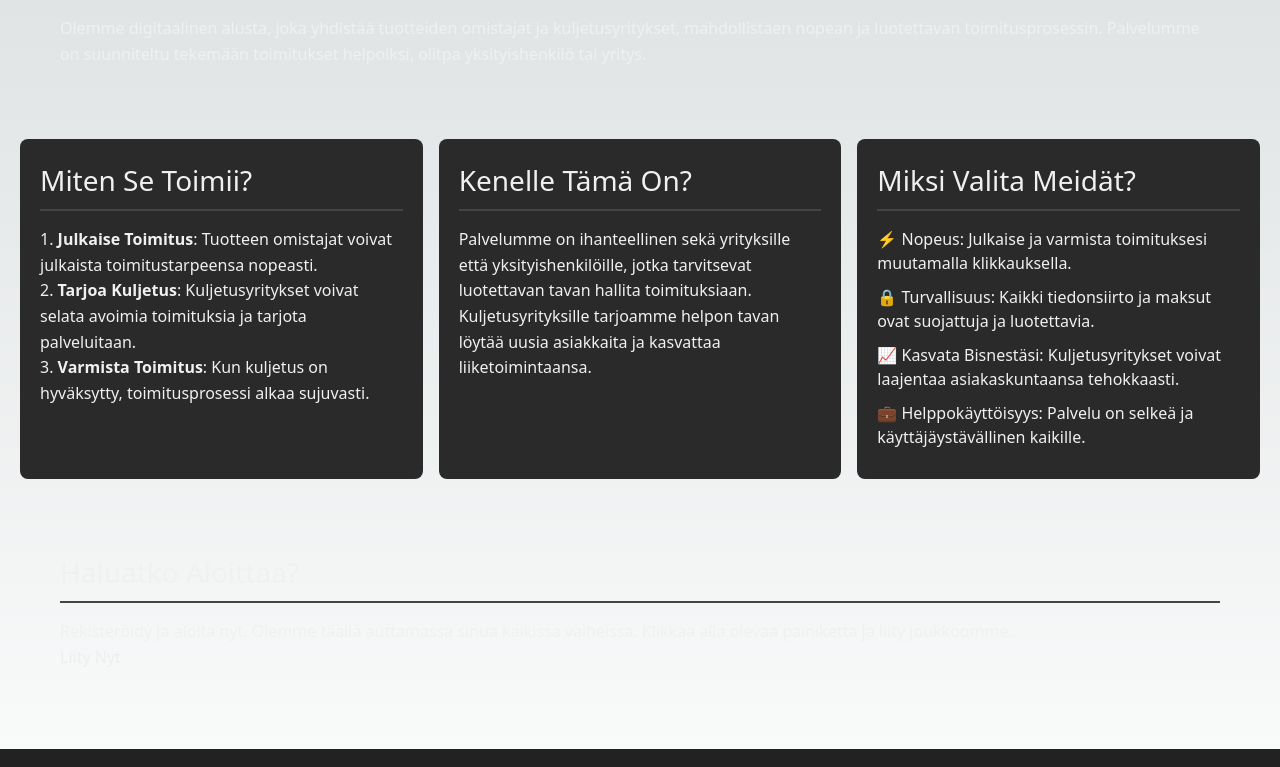
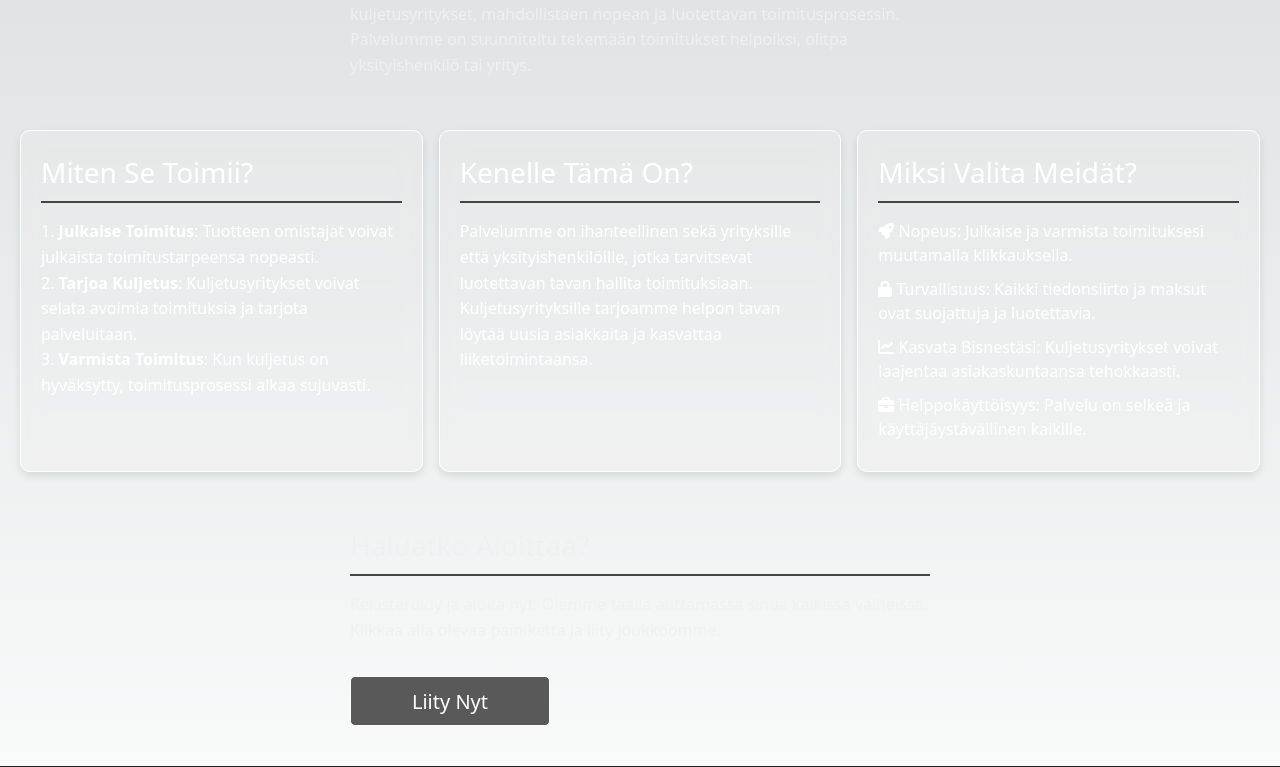
Before and after one commit to thahertech/logistics-platform, a Next.js app: page /our-service in a window 1280 px wide. Shown: the part 308-1075 px from the top of the page. Built offline with nearby package versions, Linux system fonts and the light colour scheme.

Commit message:
Styling for components

```diff
--- a/src/app/Styles/Dashboard.module.css
+++ b/src/app/Styles/Dashboard.module.css
@@ -1,8 +1,40 @@
 .body {
   font-family: 'Inter';
 }
+@keyframes fadeIn {
+  0% {
+    opacity: 0;
+    transform: translateY(25px);
+  }
+  100% {
+    opacity: 1;
+    transform: translateY(0);
+  }
+}
 
+@keyframes fadeCardIn {
+  0% {
+    opacity: 0;
+    transform: translateY(80px);
+  }
+  100% {
+    opacity: 1;
+    transform: translateY(0);
+  }
 
+}
+
+.serviceCard{
+  animation: fadeCardIn 1.5s ease forwards;
+}
+
+.heroImg,
+.whyChooseUs,
+.line,
+.card,
+.section {
+  animation: fadeIn 2s ease forwards;
+}
 .heroImg {
   background-color: #080808;
   background-position: center;
@@ -50,7 +82,7 @@
     font-variant: small-caps;
     color: #ffffff;
     margin-top: 10px;
-    background-color: #08080860;
+    background-color: #08080882;
     -webkit-backdrop-filter: blur(0.01px);
     backdrop-filter: blur(0.01px);
     padding: 150px 12.5rem;
@@ -218,7 +250,8 @@
     flex: 1;
     margin: 10px;
     padding: 20px;
-  background-color: #575757b7;
+    background-color: #f1eeee21;
+    border: 1px solid #fff;
     -webkit-backdrop-filter: blur(10px);
     backdrop-filter: blur(10px);
     border-radius: 8px;
--- a/src/app/Styles/page.module.css
+++ b/src/app/Styles/page.module.css
@@ -1,5 +1,5 @@
 .aboutUsHero {
-  background-image: url('../../../public/assets/aboutUsBG.jpg');
+  background-image: url('../../../public/assets/TruckImg.jpeg');
   background-size: cover;
   background-position: center;
   height: 300px;
@@ -13,14 +13,12 @@
   opacity: 0.9;
 }
 
-
-
-
 .section {
   color: #f0f0f0;
-  padding: 40px;
+  padding: 20px;
   border-radius: 8px;
-  margin: 20px 0;
+  margin: auto;
+  max-width: 620px;
 }
 
 .sectionTitle {
@@ -57,17 +55,23 @@
   gap: 16px;
 }
 
+
 .card {
-  background-color: #2a2a2a; /* Dark background */
-  color: #f0f0f0;           /* Light text */
+  background-color: #f1eeee21;
+  border: 1px solid #fff;
+  -webkit-backdrop-filter: blur(10px);
+  backdrop-filter: blur(10px);
+  border-radius: 8px;
+  color: #f0f0f0;
   padding: 20px;
-  border-radius: 8px;
   box-shadow: 0 4px 8px rgba(0, 0, 0, 0.2);
   transition: transform 0.2s;
 }
 
 .card:hover {
   transform: translateY(-5px);
+  box-shadow: 0 8px 16px rgba(255, 255, 255, 0.2);
+
 }
 
 .card h3 {
@@ -87,16 +91,59 @@
   justify-items: center;
   margin-bottom: 2rem;
   margin-top: 2rem;
+  color: white;
+}
+
+@media (max-width: 1260px) {
+  .MasonryContainer{
+        flex-direction: column;
+        display: flex;
+        width: 100%;
+        align-items: center;
+        justify-content: center;
+    }
+
+    .masonryItem{
+      max-width: 600px;
+    }
 }
 
 .masonryItem {
-  background-color: #2a2a2a; /* Card background color */
-  color: #f0f0f0;           /* Text color */
+  background-color: #f1eeee21;
+  border: 1px solid #fff;
+  -webkit-backdrop-filter: blur(10px);
+  backdrop-filter: blur(10px);
+  box-shadow: 0 4px 8px rgba(0, 0, 0, 0.1);
+  border-radius: 10px;
   padding: 20px;
-  border-radius: 8px;
-  transition: transform 0.3s;
+  text-align: left;
+  transition: transform 0.3s ease, box-shadow 0.3s ease;
 }
 
 .masonryItem:hover {
   transform: scale(1.05); /* Slightly enlarge on hover */
+  box-shadow: 0 8px 16px rgba(255, 255, 255, 0.2); /* Light hover effect */
+
 }
+
+.joinButton {
+  padding: 10px 20px;
+  font-size: 20px;
+  color: #ffffff;
+  background-color: #595959;
+  border: 1px solid #fff;
+  margin: 0 auto;
+  margin-top: 2rem;
+  width: 200px;
+  height: 50px;
+  align-content: center;
+  border-radius: 5px;
+  cursor: pointer;
+  transition: background-color 0.3s ease;
+  align-self: center;
+}
+
+.joinButton:hover {
+  background-color: #1c1c1c;
+  color: white;
+}
--- a/src/app/components/contactForm.js
+++ b/src/app/components/contactForm.js
@@ -2,45 +2,58 @@ import React, { useState } from 'react';
 import styles from '../Styles/Contact.module.css';
 
 const ContactForm = () => {
-  const [name, setName] = useState('');
   const [company, setCompany] = useState('');
   const [email, setEmail] = useState('');
-  const [message, setMessage] = useState('');
+  const [isSubmitted, setIsSubmitted] = useState(false);
+  const [showForm, setShowForm] = useState(true);
 
-  const handleSubmit = (event) => {
+  const handleSubmit = async (event) => {
     event.preventDefault();
 
-    const formData = {
-      name,
-      email,
-      message,
-    };
+    const formData = { company, email };
 
-    console.log('Form data:', formData);
+    try {
+      const response = await fetch('/api/news-letter', {
+        method: 'POST',
+        headers: {
+          'Content-Type': 'application/json',
+        },
+        body: JSON.stringify(formData),
+      });
 
-    setName('');
+      if (response.ok) {
+        setIsSubmitted(true);
+        // Delay hiding the form to allow fade-out effect to complete
+        setTimeout(() => {
+          setShowForm(false);
+        }, 1000); // Match this duration with the CSS transition duration
+      } else {
+        console.error('Failed to submit the form.');
+      }
+    } catch (error) {
+      console.error('An error occurred:', error);
+    }
+
+    // Clear the fields only after a successful submission
+    setCompany('');
     setEmail('');
-    setMessage('');
   };
 
   return (
     <div>
-      <form className={styles.contactForm} onSubmit={handleSubmit}>
+      {isSubmitted && <p className={styles.successMessage}>Kiitos ja nähdään pian.</p>}
+
+      {showForm && (
+        <form
+          className={`${styles.contactForm} ${isSubmitted ? styles.fadeOut : ''}`}
+          onSubmit={handleSubmit}
+        >
           <input
             className={styles.inputField}
             type="text"
-          placeholder="Nimi"
-          value={name}
-          onChange={(e) => setName(e.target.value)}
-          required
-        />
-        <input
-          className={styles.inputField}
-          type="company"
             placeholder="Yritys"
             value={company}
             onChange={(e) => setCompany(e.target.value)}
-          optional
           />
           <input
             className={styles.inputField}
@@ -50,15 +63,11 @@ const ContactForm = () => {
             onChange={(e) => setEmail(e.target.value)}
             required
           />
-        <textarea
-          className={styles.textArea}
-          placeholder="Viesti"
-          value={message}
-          onChange={(e) => setMessage(e.target.value)}
-          required
-        ></textarea>
-        <button className={styles.submitButton} type="submit">Lähetä</button>
+          <button className={styles.submitButton} type="submit">
+            Lähetä
+          </button>
         </form>
+      )}
     </div>
   );
 };
--- a/src/pages/about-us.js
+++ b/src/pages/about-us.js
@@ -2,6 +2,10 @@ import React from 'react';
 import Layout from '@/app/dashboard/Layout';
 import styles from '../app/Styles/page.module.css';
 import '../app/globals.css';
+
+// Import Font Awesome icons
+import { FontAwesomeIcon } from '@fortawesome/react-fontawesome';
+import { faWrench, faSeedling, faHandsHelping, faLightbulb } from '@fortawesome/free-solid-svg-icons';
 
 const AboutUs = () => {
   return (
@@ -31,30 +35,30 @@ const AboutUs = () => {
         <h2 className={styles.sectionTitle}>Arvomme</h2>
         <div className={`${styles.cardContainer}`}>
           <div className={styles.card}>
-            <h3>🔧 Luotettavuus</h3>
+            <h3><FontAwesomeIcon icon={faWrench} /> Luotettavuus</h3>
             <p>Asiakkaamme voivat luottaa palveluihimme.</p>
           </div>
           <div className={styles.card}>
-            <h3>🌱 Kestävyys</h3>
+            <h3><FontAwesomeIcon icon={faSeedling} /> Kestävyys</h3>
             <p>Minimoimme ympäristövaikutuksemme kaikissa toiminnoissamme.</p>
           </div>
           <div className={styles.card}>
-            <h3>🤝 Asiakaskeskeisyys</h3>
+            <h3><FontAwesomeIcon icon={faHandsHelping} /> Asiakaskeskeisyys</h3>
             <p>Asiakkaamme ovat kaiken toimintamme keskiössä.</p>
           </div>
           <div className={styles.card}>
-            <h3>💡 Innovaatio</h3>
+            <h3><FontAwesomeIcon icon={faLightbulb} /> Innovaatio</h3>
             <p>Etsimme jatkuvasti uusia tapoja parantaa palveluitamme ja prosessejamme.</p>
           </div>
         </div>
       </div>
 
       <div className={styles.section}>
-        <h2 className={styles.sectionTitle}>Ota Yhteyttä</h2>
+         <div className={styles.sectionTitle}></div>
         <p className={styles.sectionContent}>
           Haluatko tietää lisää? Ota rohkeasti yhteyttä tiimiimme, ja autamme sinua mielellämme kaikissa kysymyksissäsi.
         </p>
-        <button className={styles.contactButton} onClick={() => window.location.href='/contact'}>
+        <button className={styles.joinButton} onClick={() => window.location.href='/contact'}>
           Ota Yhteyttä
         </button>
       </div>
--- a/src/pages/our-service.js
+++ b/src/pages/our-service.js
@@ -1,5 +1,7 @@
 import React from 'react';
 import Layout from '@/app/dashboard/Layout';
+import { FontAwesomeIcon } from '@fortawesome/react-fontawesome';
+import { faRocket, faLock, faChartLine, faBriefcase } from '@fortawesome/free-solid-svg-icons';
 import styles from '../app/Styles/page.module.css';
 import '../app/globals.css';
 
@@ -38,10 +40,10 @@ const MeidanPalvelusta = () => {
         <div className={styles.masonryItem}>
           <h2 className={styles.sectionTitle}>Miksi Valita Meidät?</h2>
           <ul className={styles.benefitsList}>
-          <li>⚡ Nopeus: Julkaise ja varmista toimituksesi muutamalla klikkauksella.</li>
-          <li>🔒 Turvallisuus: Kaikki tiedonsiirto ja maksut ovat suojattuja ja luotettavia.</li>
-          <li>📈 Kasvata Bisnestäsi: Kuljetusyritykset voivat laajentaa asiakaskuntaansa tehokkaasti.</li>
-          <li>💼 Helppokäyttöisyys: Palvelu on selkeä ja käyttäjäystävällinen kaikille.</li>
+            <li><FontAwesomeIcon icon={faRocket} /> Nopeus: Julkaise ja varmista toimituksesi muutamalla klikkauksella.</li>
+            <li><FontAwesomeIcon icon={faLock} /> Turvallisuus: Kaikki tiedonsiirto ja maksut ovat suojattuja ja luotettavia.</li>
+            <li><FontAwesomeIcon icon={faChartLine} /> Kasvata Bisnestäsi: Kuljetusyritykset voivat laajentaa asiakaskuntaansa tehokkaasti.</li>
+            <li><FontAwesomeIcon icon={faBriefcase} /> Helppokäyttöisyys: Palvelu on selkeä ja käyttäjäystävällinen kaikille.</li>
           </ul>
         </div>
       </div>
@@ -51,7 +53,7 @@ const MeidanPalvelusta = () => {
         <p className={styles.sectionContent}>
           Rekisteröidy ja aloita nyt. Olemme täällä auttamassa sinua kaikissa vaiheissa. Klikkaa alla olevaa painiketta ja liity joukkoomme.
         </p>
-        <button className={styles.signupButton} onClick={() => window.location.href='/signup'}>
+        <button className={styles.joinButton} onClick={() => window.location.href='/contact'}>
           Liity Nyt
         </button>
       </div>
```
Also changed, not shown: src/app/Styles/Contact.module.css (+0 -12 lines). Lines whose indentation alone changed are shown as unchanged.
